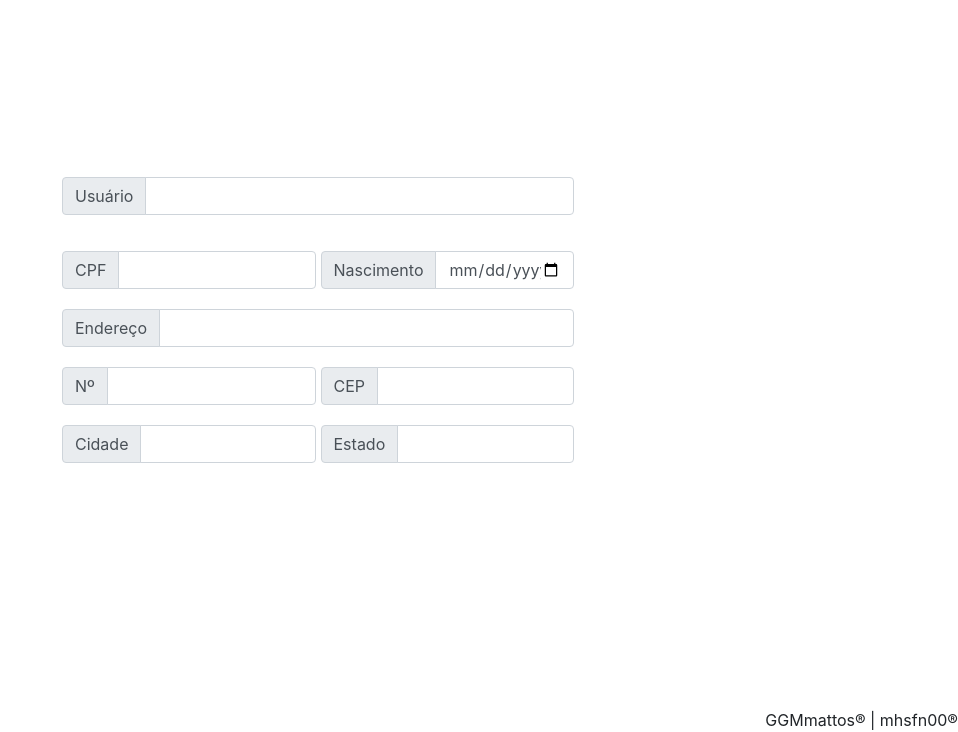
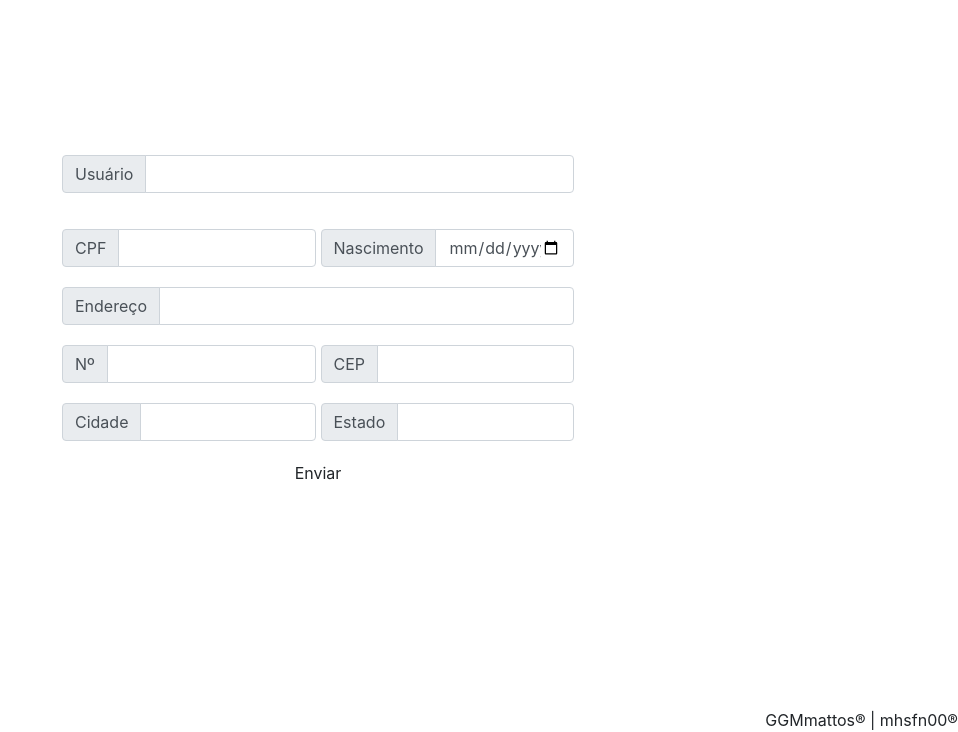
Before and after one commit to GGMmattos/E-commerce, a Django app: page /perfil/cadastro/ in a window 1280 px wide. Shown: the part 68-800 px from the top of the page, without its empty margins (322-1280 px from the left). Run offline with Django 4.2, Linux system fonts and the light colour scheme; some libraries are stand-ins or nearby versions.

Commit message:
colocou os inputs de cadastro dentro de um form

```diff
--- a/perfil/templates/perfil/cadastro.html
+++ b/perfil/templates/perfil/cadastro.html
@@ -1,6 +1,7 @@
 <!DOCTYPE html>
 <html lang="en">
     {% include 'parciais/_head.html'%}
+    <form action="">
         <div class="containerPage">
             <div class="containerCadastro">
                 <div class="input-group mb-3">
@@ -57,8 +58,10 @@
                         <input type="text" class="form-control" />
                     </div>
                 </div>
+                <input type="submit" value="Enviar" />
             </div>
         </div>
+    </form>
     {% include 'parciais/_footer.html' %}
 </html>
 
```
Lines whose indentation alone changed are shown as unchanged.
